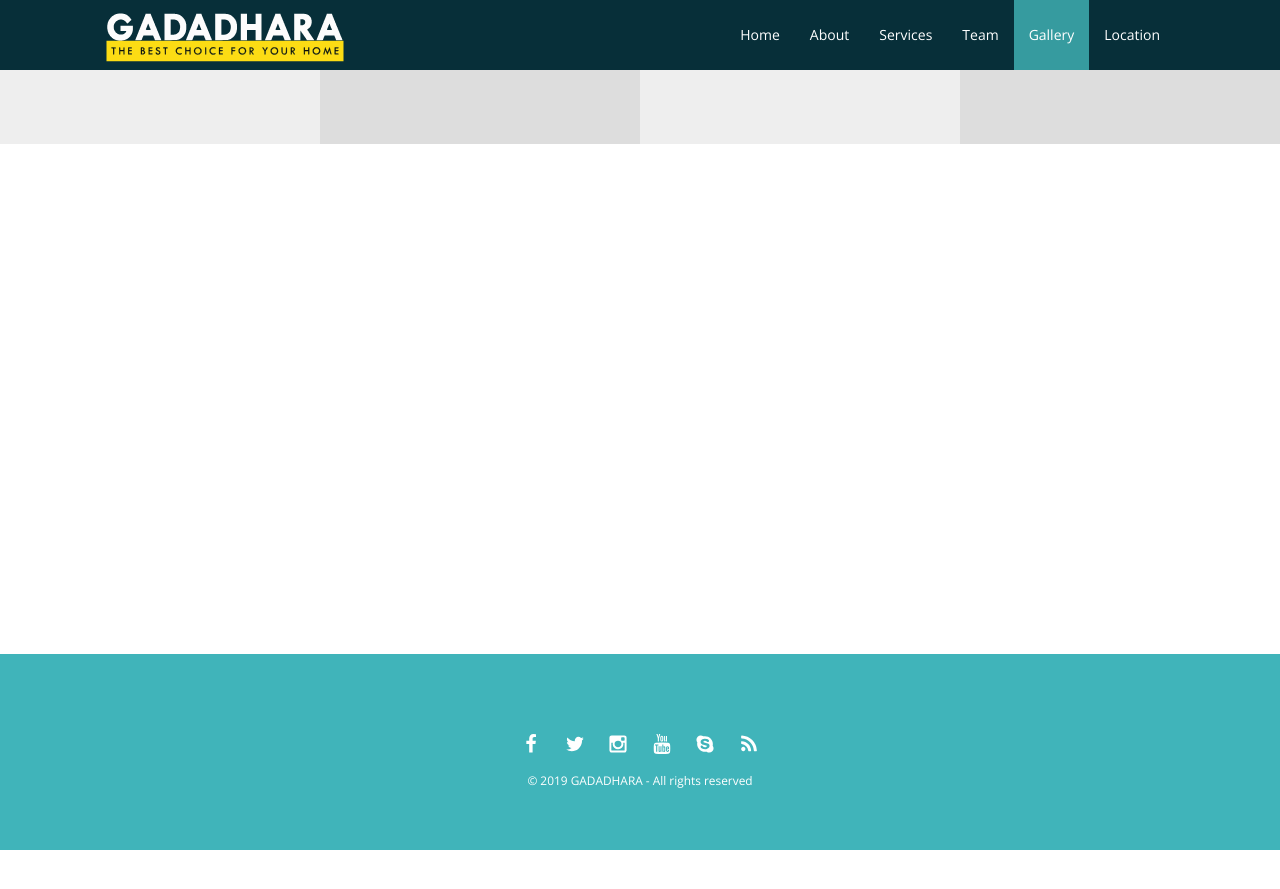
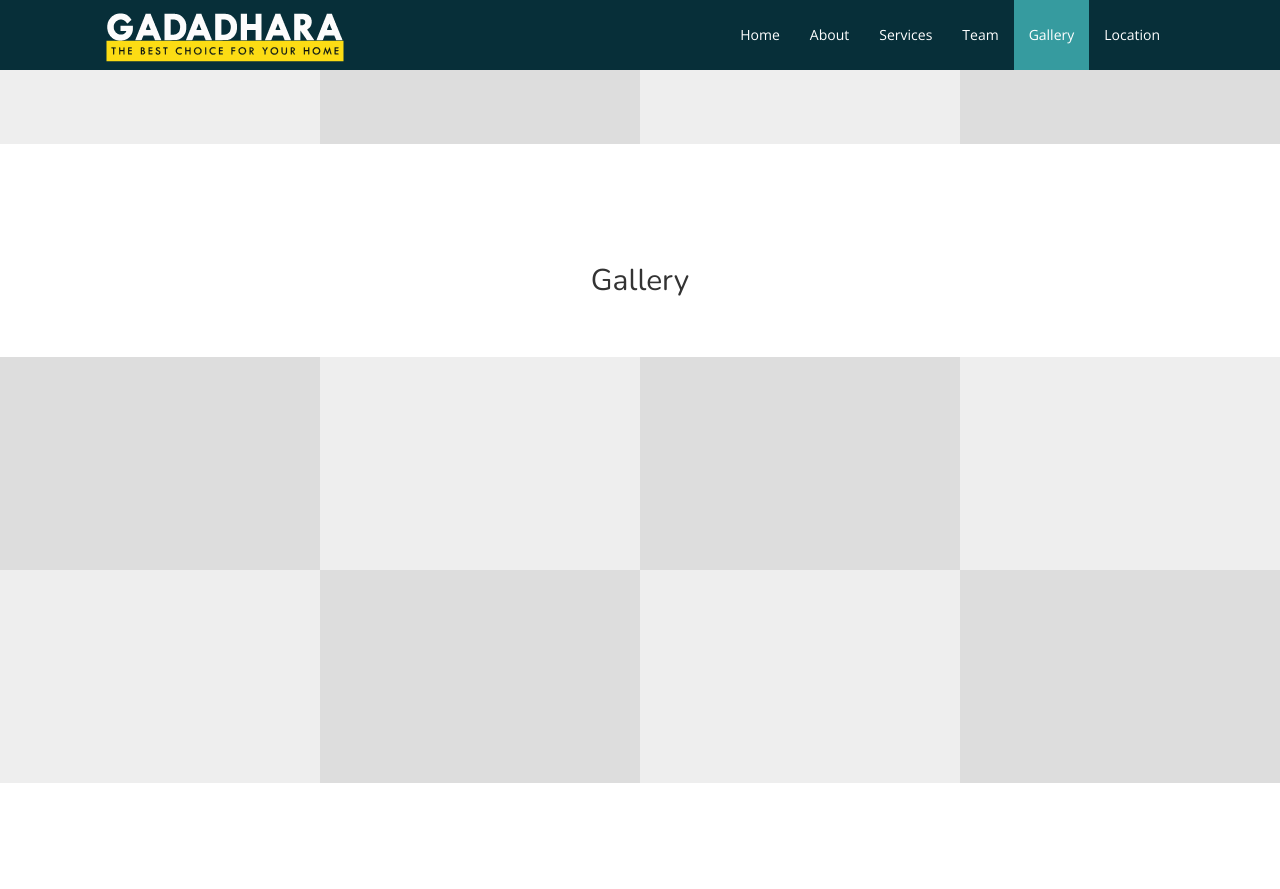
Before and after one commit to gadadhara/GADADHARA, a Jekyll site: the page built from index.html, in a window 1280 px wide and 900 px high, scrolled down 4887 px. Shown: the top 889 px of the window. Built offline with Jekyll 4.4.1, drawn with Linux system fonts in a browser that asks for light colours; nearby versions of some CDN libraries; before the commit the page ends 5737 px from its top, so only the background shows below that.

Commit message:
Update index.html

```diff
--- a/index.html
+++ b/index.html
@@ -213,6 +213,23 @@ layout: default
     {% endfor %}
 
 </div>
+
+<div id="gallery" class="gallery">
+
+    <h2 class="section-title">Gallery</h2>
+
+    {% for images in site.data.gallery %}
+        <a href="{{site.baseurl}}/img/gallery/large/{{ images.image_large }}" class="gallery-item expandable-box image-link">
+            <div class="expandable-box-top">
+                <img src="{{site.baseurl}}/img/gallery/thumb/{{ images.image_thumb }}" alt="{{ images.image_alt }}">
+            </div>
+            <div class="expandable-box-bottom">
+                <span><svg class="icon icon-chain"><use xlink:href="#icon-chain"></use></svg></span>
+            </div>
+        </a>
+    {% endfor %}
+
+</div>
 <!-- End Gallery -->
 
 <!-- Start Map -->
```
